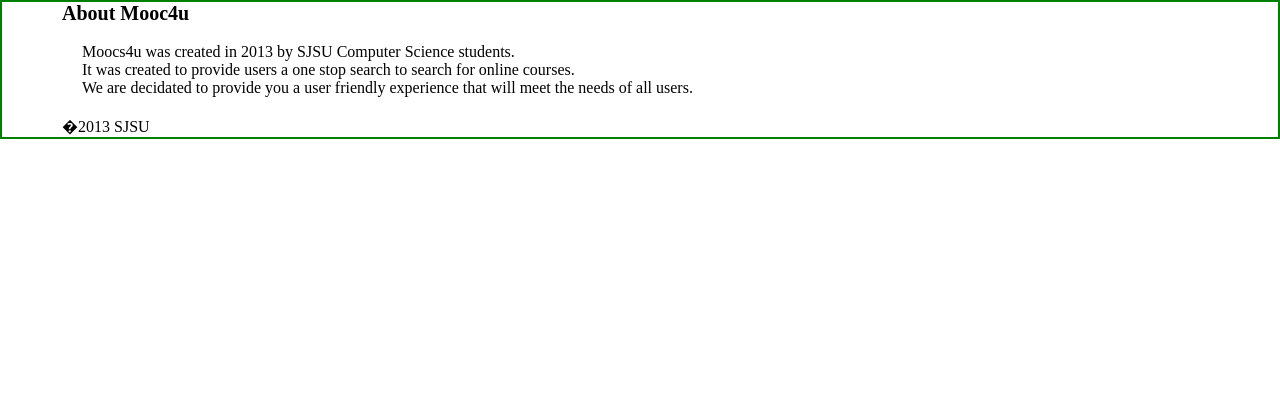
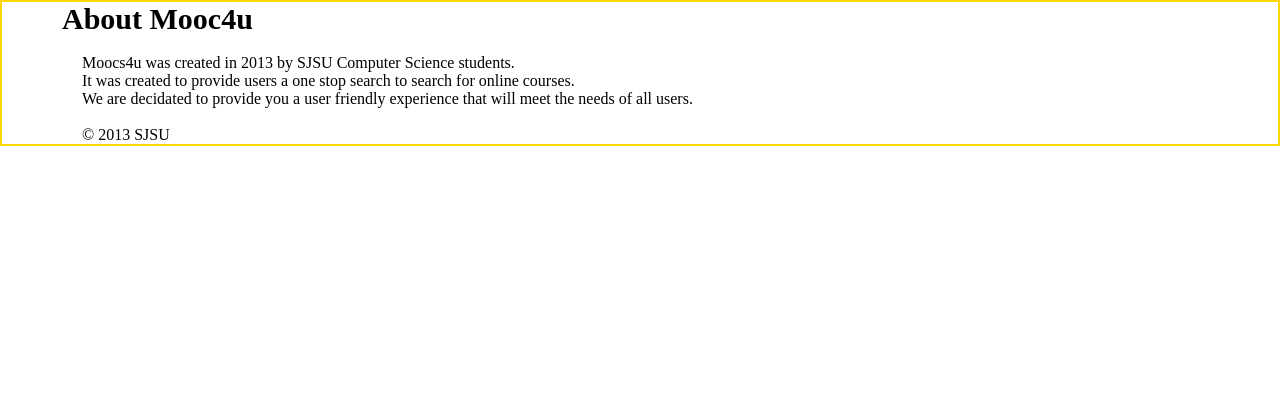
Before and after one commit to Vlad777/mit-stanford, a PHP site: page /aboutus.php in a window 1280 px wide. Shown: the part 80-500 px from the top of the page. Run offline with PHP 8.4, Linux system fonts and the light colour scheme; some libraries are stand-ins or nearby versions.

Commit message:
style changes

```diff
--- a/aboutus.php
+++ b/aboutus.php
@@ -5,7 +5,7 @@ include("includes/function_user.php");
 <!DOCTYPE html>
 <head>
 <meta http-equiv="Content-Type" content="text/html; charset=utf-8" />
-<title>About us | Moocs4U | CS 160 Team 3 Section 2</title>
+<title>About us | Moocs4U </title>
 
 <script src="//ajax.googleapis.com/ajax/libs/jquery/2.0.0/jquery.min.js"></script>
 <link rel="stylesheet" href="template/style.css" />
@@ -16,17 +16,17 @@ include("includes/function_user.php");
 
 <?php include("template/header.php"); ?>
 
-<div style="border: 2px solid green ;">
-<div style="margin-left:60px;margin-right:60px;"><div style="font-size:20px;"><b>About Mooc4u</b></div><br />
-    <div>
-		<div style="text-indent:20px;">Moocs4u was created in 2013 by SJSU Computer Science students.</div>
-	        <div style="text-indent:20px;">It was created to provide users a one stop search to search for online courses.</div>
+<div style="border: 2px solid gold ;">
+<div style="margin-left:60px;margin-right:60px;"><div style="font-size:30px;"><b>About Mooc4u</b></div><br />
+    <div
+		<div style="text-indent:20px;"><div style= "font-family:"Trebuchet MS", Arial, Helvetica, sans-serif;"> Moocs4u was created in 2013 by SJSU Computer Science students.</div>
+	        <div style="text-indent:20px;"><div style= "font-family:"Trebuchet MS", Arial, Helvetica, sans-serif;"> It was created to provide users a one stop search to search for online courses.</div>
 
 
-                <div style="text-indent:20px;">We are decidated to provide you a user friendly experience that will meet the needs of all users.</div>
+                <div style="text-indent:20px;"><div style= "font-family:"Trebuchet MS", Arial, Helvetica, sans-serif;"> We are decidated to provide you a user friendly experience that will meet the needs of all users.</div>
 
    	          <br/>
-		 �2013 SJSU<br />
+		  <div style= "font-family:"Trebuchet MS", Arial, Helvetica, sans-serif;"> &copy; 2013 SJSU<br />
   	</div>
 </div>
 </div>
```
Also changed, not shown: contactus.php (+6 -6 lines).
